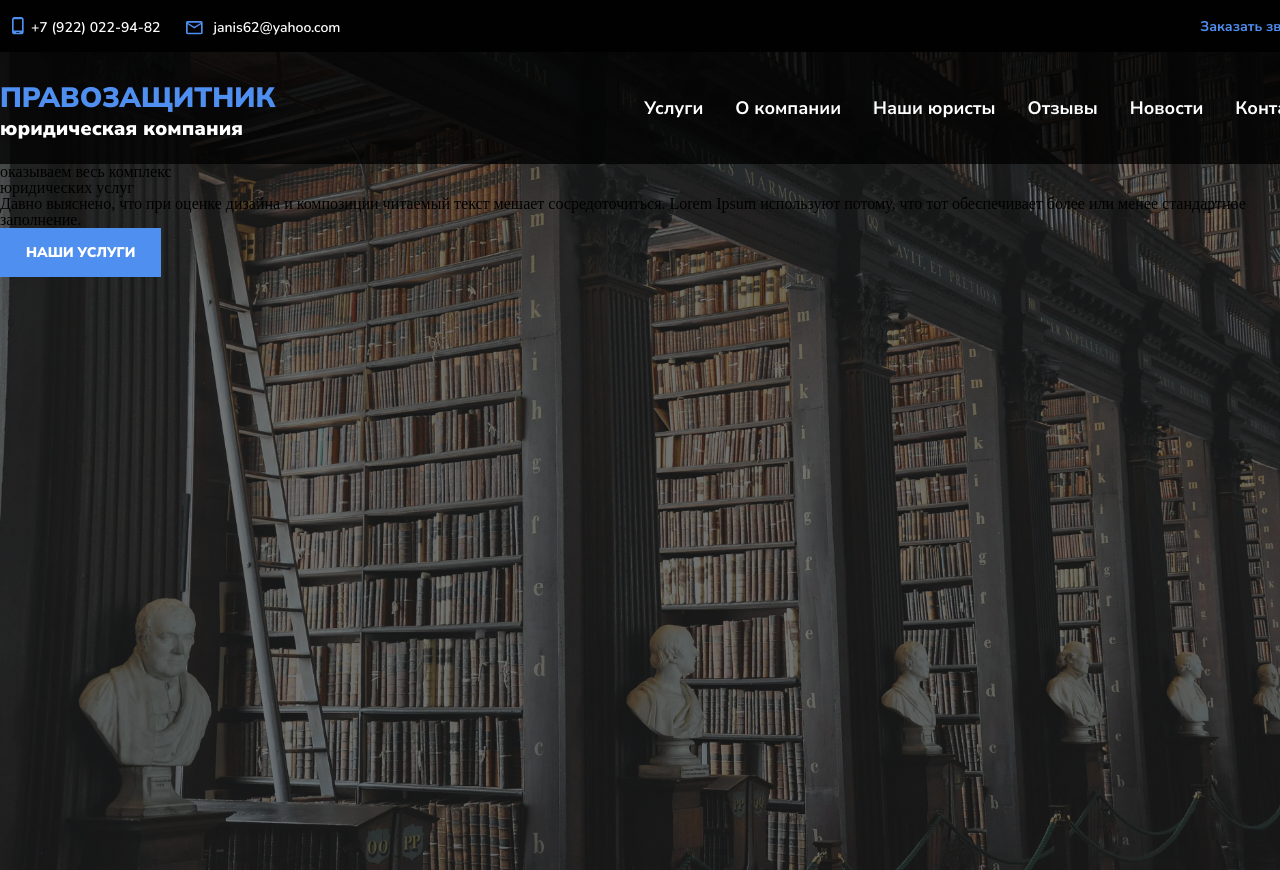
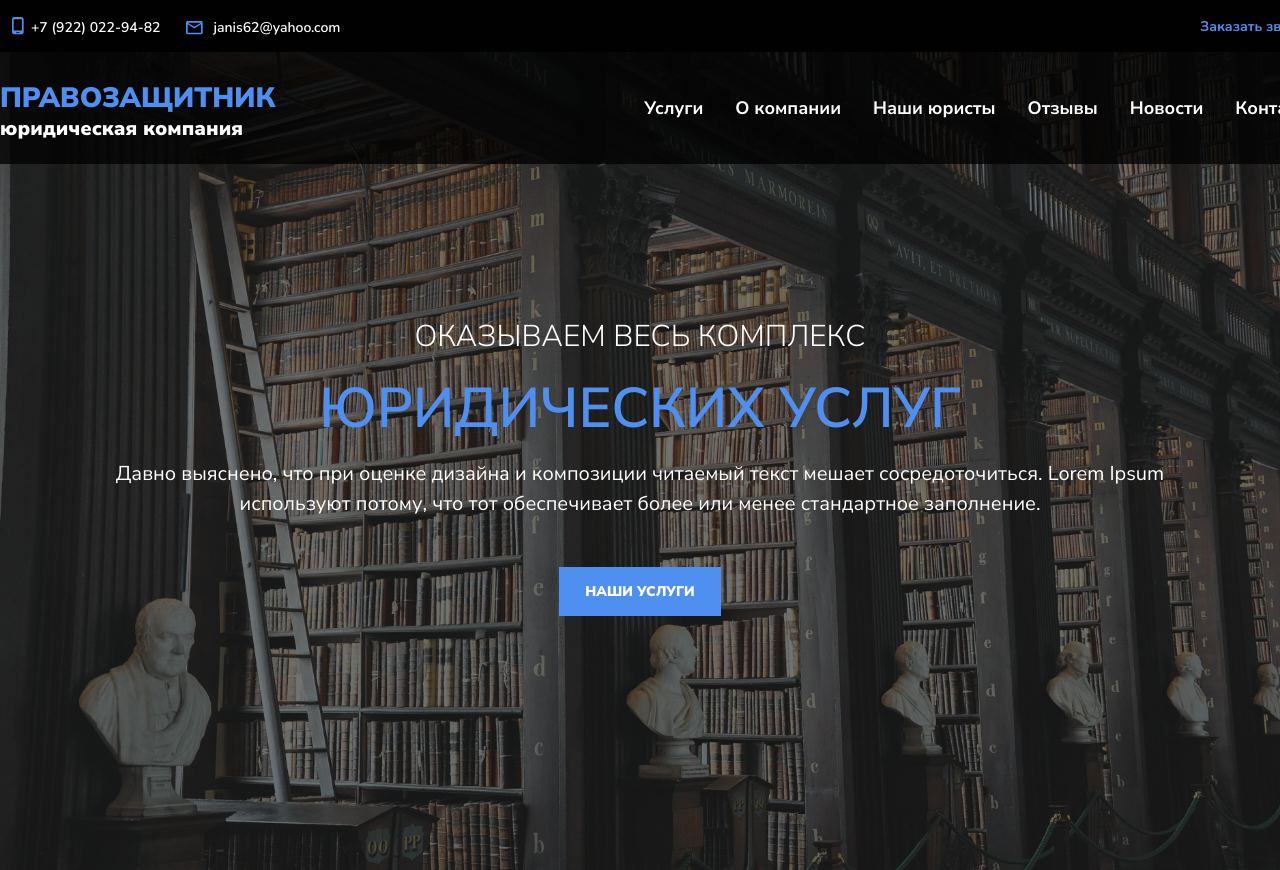
Before and after one commit to mash9000/lawyer_website, a React (Vite) app: page / in a window 1280 px wide. Shown: the top 870 px of the page. Built offline with nearby package versions, Linux system fonts and the light colour scheme.

Commit message:
style: контент header стилизован

```diff
--- a/src/App.tsx
+++ b/src/App.tsx
@@ -39,14 +39,20 @@ export const App = () => {
                 contactEmail='janis62@yahoo.com'
                 requestACall={requestACall}
                 baseLinks={baseLinks}>
-            <p className='style-one'>оказываем весь комплекс</p>
-            <h1 className='style-two'>юридических услуг</h1>
-            <p className='style-three'>Давно выяснено, что при оценке дизайна и
-                композиции читаемый текст мешает сосредоточиться. Lorem Ipsum
-                используют потому, что тот обеспечивает более или менее
-                стандартное заполнение.</p>
-            <Button title='Наши услуги'
-                    functionPerformed={() => console.info('ссылка ведёт на какую-то страницу')}/>
+            <div className='custom-style'>
+                <p className='custom-style__style-one'>оказываем весь
+                    комплекс</p>
+                <h1 className='custom-style__style-two'>юридических услуг</h1>
+                <p className='custom-style__style-three'>Давно выяснено, что при
+                    оценке дизайна и
+                    композиции читаемый текст мешает сосредоточиться. Lorem
+                    Ipsum
+                    используют потому, что тот обеспечивает более или менее
+                    стандартное заполнение.</p>
+                <Button title='Наши услуги'
+                        functionPerformed={() => console.info('ссылка ведёт на какую-то страницу')}
+                        additionalStylesForSomeReason={{height: '49px'}}/>
+            </div>
         </Header>
     );
 }
--- a/src/components/Button/Button.tsx
+++ b/src/components/Button/Button.tsx
@@ -3,12 +3,13 @@ import './button/button--hover.scss';
 import './button/button--active.scss';
 
 import type {ButtonProps} from "./model/ButtonProps.ts";
-import type {FC} from "react";
+import type {CSSProperties, FC} from "react";
 
 export const Button: FC<ButtonProps> = ({
                                             title,
                                             parameters,
-                                            functionPerformed
+                                            functionPerformed,
+                                            additionalStylesForSomeReason
                                         }) => {
     const internalExecutableFunction = (parameters?: any[]) => {
         functionPerformed(parameters);
@@ -18,6 +19,7 @@ export const Button: FC<ButtonProps> = ({
         <button
             type='button'
             className='button button--hover button--active'
-            onClick={() => internalExecutableFunction(parameters)}>{title}</button>
+            onClick={() => internalExecutableFunction(parameters)}
+            style={additionalStylesForSomeReason as CSSProperties}>{title}</button>
     )
 }
--- a/src/components/Button/model/ButtonProps.ts
+++ b/src/components/Button/model/ButtonProps.ts
@@ -1,5 +1,8 @@
+import type {CSSProperties} from "react";
+
 export interface ButtonProps {
     title: string;
     parameters?: any[];
     functionPerformed: (parameters?: any[]) => void;
+    additionalStylesForSomeReason?: CSSProperties;
 }
--- a/src/components/Header/Header.tsx
+++ b/src/components/Header/Header.tsx
@@ -10,6 +10,11 @@ import './header/__nav/__base-links/__inner-block/header__nav__base-links__inner
 import './header/__nav/__base-links/__inner-block/header__nav__base-links--logo.scss';
 import './header/__nav/__base-links/__inner-block/header__nav__base-links--nav.scss';
 import './header/__nav/__base-links/__inner-block/header__nav__base-links--nav--hover.scss';
+
+import './custom-style/custom-style.scss';
+import './custom-style/__style-one/custom-style__style-one.scss';
+import './custom-style/__style-two/custom-style__style-two.scss';
+import './custom-style/__style-three/custom-style__style-three.scss';
 
 import type {HeaderProps} from "./model/HeaderProps.ts";
 import type {FC} from "react";
--- /dev/null
+++ b/src/components/Header/custom-style/__style-one/custom-style__style-one.scss
@@ -0,0 +1,6 @@
+@use '../../../../styles/text-formatter' as tf;
+
+.custom-style__style-one {
+  @include tf.text-formatter('custom-style-p1');
+  margin-bottom: 8px;
+}
--- /dev/null
+++ b/src/components/Header/custom-style/__style-three/custom-style__style-three.scss
@@ -0,0 +1,6 @@
+@use '../../../../styles/text-formatter' as tf;
+
+.custom-style__style-three {
+  @include tf.text-formatter('custom-style-p3');
+  margin-bottom: 48px;
+}
--- /dev/null
+++ b/src/components/Header/custom-style/__style-two/custom-style__style-two.scss
@@ -0,0 +1,6 @@
+@use '../../../../styles/text-formatter' as tf;
+
+.custom-style__style-two {
+  @include tf.text-formatter('custom-style-p2');
+  margin-bottom: 8px;
+}
--- /dev/null
+++ b/src/components/Header/custom-style/custom-style.scss
@@ -0,0 +1,7 @@
+.custom-style {
+  width: 1090px;
+  margin: 150px auto 0;
+  display: flex;
+  flex-direction: column;
+  align-items: center;
+}
--- a/src/styles/_text-formatter.scss
+++ b/src/styles/_text-formatter.scss
@@ -185,6 +185,33 @@
   } @else if ($element == 'nav-links-hover') {
     text-decoration: underline;
     color: map.get(colors.$mainColors, 'blue-color-100');
+  } @else if ($element == 'custom-style-p1') {
+    @include universal-text-formatter;
+    font: {
+      weight: 300;
+      size: 30px;
+    }
+    line-height: 150%;
+    color: #fff;
+    text-transform: uppercase;
+  } @else if ($element == 'custom-style-p2') {
+    @include universal-text-formatter;
+    font: {
+      weight: 600;
+      size: 56px;
+    }
+    line-height: 150%;
+    color: map.get(colors.$mainColors, 'blue-color-100');
+    text-transform: uppercase;
+  } @else if ($element == 'custom-style-p3') {
+    @include universal-text-formatter;
+    font: {
+      weight: 400;
+      size: 20px;
+    }
+    line-height: 150%;
+    color: map.get(colors.$mainColors, 'white-color-100');
+    text-align: center;
   } @else {
     @error 'неверно указан стилизуемый элемент ("#{$element}")';
   }
```
